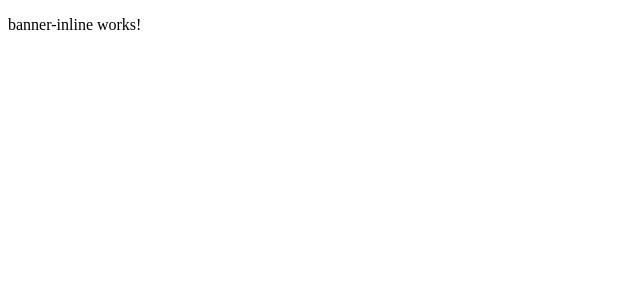
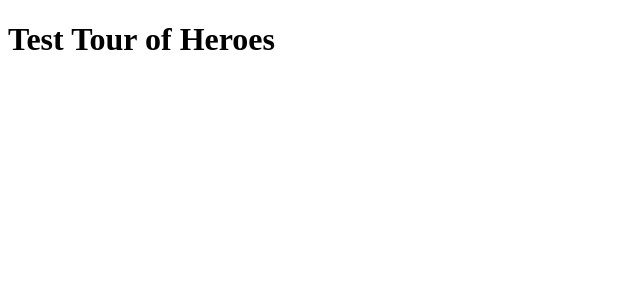
Before and after one commit to YoneMoreno/ANgularHelloWorld, an Angular app: page / in a window 1280 px wide. Shown: the top 300 px of the page, without its empty margins (0-640 px from the left). Built offline with nearby package versions, Linux system fonts and the light colour scheme.

Commit message:
Add template and data to Banner

```diff
--- a/src/app/banner-inline.component.ts
+++ b/src/app/banner-inline.component.ts
@@ -1,19 +1,11 @@
-import { Component, OnInit } from '@angular/core';
+import {Component, OnInit} from '@angular/core';
 
 @Component({
   selector: 'app-banner-inline',
-  template: `
-    <p>
-      banner-inline works!
-    </p>
-  `,
-  styles: []
+  template: '<h1>{{title}}</h1>'
 })
-export class BannerInlineComponent implements OnInit {
+export class BannerInlineComponent {
 
-  constructor() { }
-
-  ngOnInit() {
-  }
+  title = 'Test Tour of Heroes';
 
 }
```
